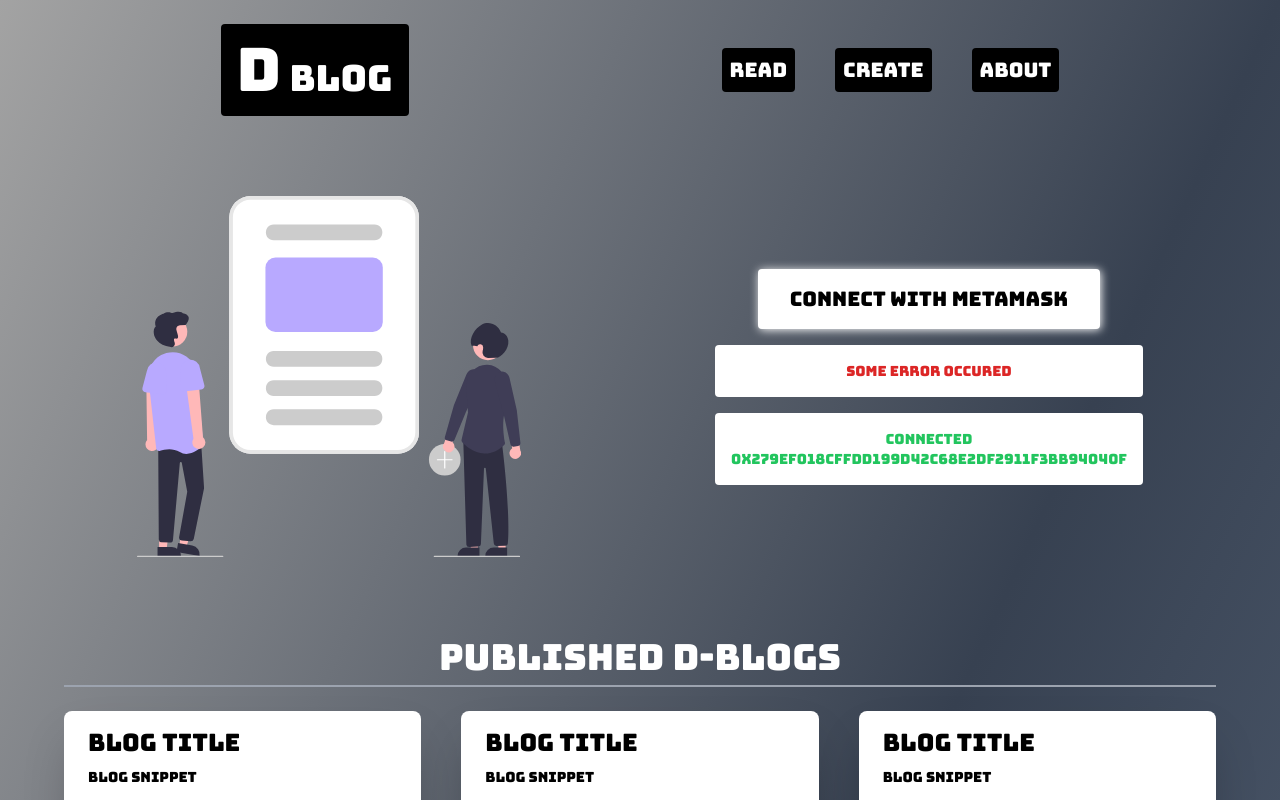
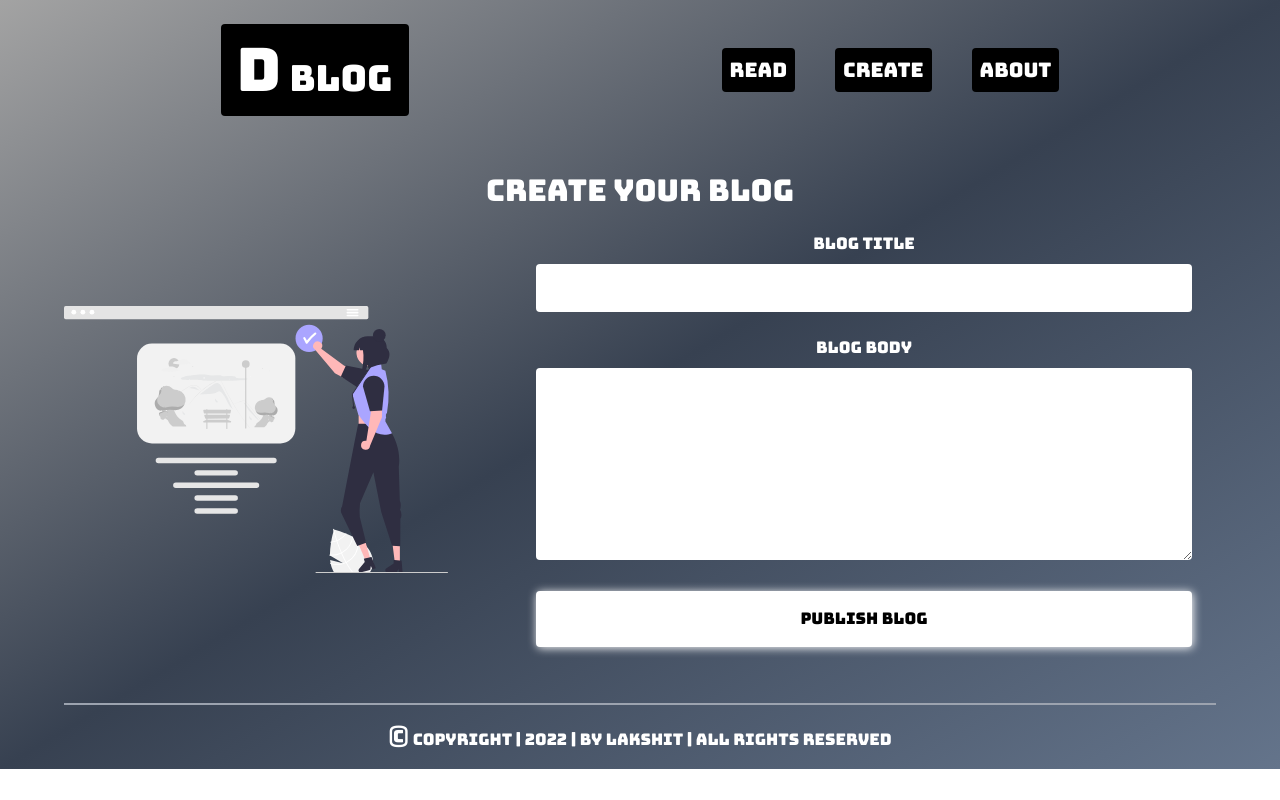
Before and after one commit to Lakshit-Chiranjiv/D-Blog-Dapp, a React (Vite) app in the folder client/: page / in a window 1280 px wide. Shown: the top 800 px of the page. Built offline with nearby package versions, Linux system fonts and the light colour scheme.

Commit message:
page state var and conditional page rendering

```diff
--- a/client/src/App.jsx
+++ b/client/src/App.jsx
@@ -1,24 +1,39 @@
 
+import { useState } from 'react'
 import './App.css'
 import About from './components/About'
 import BlogDetailPage from './components/BlogDetailPage'
 import BlogList from './components/BlogList'
-import Button from './components/Button'
 import CreatePage from './components/CreatePage'
 import Footer from './components/Footer'
 import Hero from './components/Hero'
 import Nav from './components/Nav'
 
 function App() {
+  const [page,setPage] = useState('create')
 
   return (
     <div className="App bg-gradient-to-tl from-slate-500 via-gray-700 to-neutral-400 mb-0">
-      <Nav/>
-      <Hero/>
-      <BlogList/>
-      <About/>
-      <CreatePage/>
-      <BlogDetailPage title='Blog Title' body='lorem ipsum' creator='4f33...fv2' owner='4f33...fv2' onSale={true}/>
+      <Nav setPage={setPage}/>
+      {
+        page==='home' &&
+        <>
+          <Hero/>
+          <BlogList/>
+        </>
+      }
+      {
+        page==='about' &&
+        <About/>
+      }
+      {
+        page==='create' &&
+        <CreatePage/>
+      }
+      {
+        page==='details' &&
+        <BlogDetailPage title='Blog Title' body='lorem ipsum' creator='4f33...fv2' owner='4f33...fv2' onSale={true}/>
+      }
       <Footer/>
     </div>
   )
```
